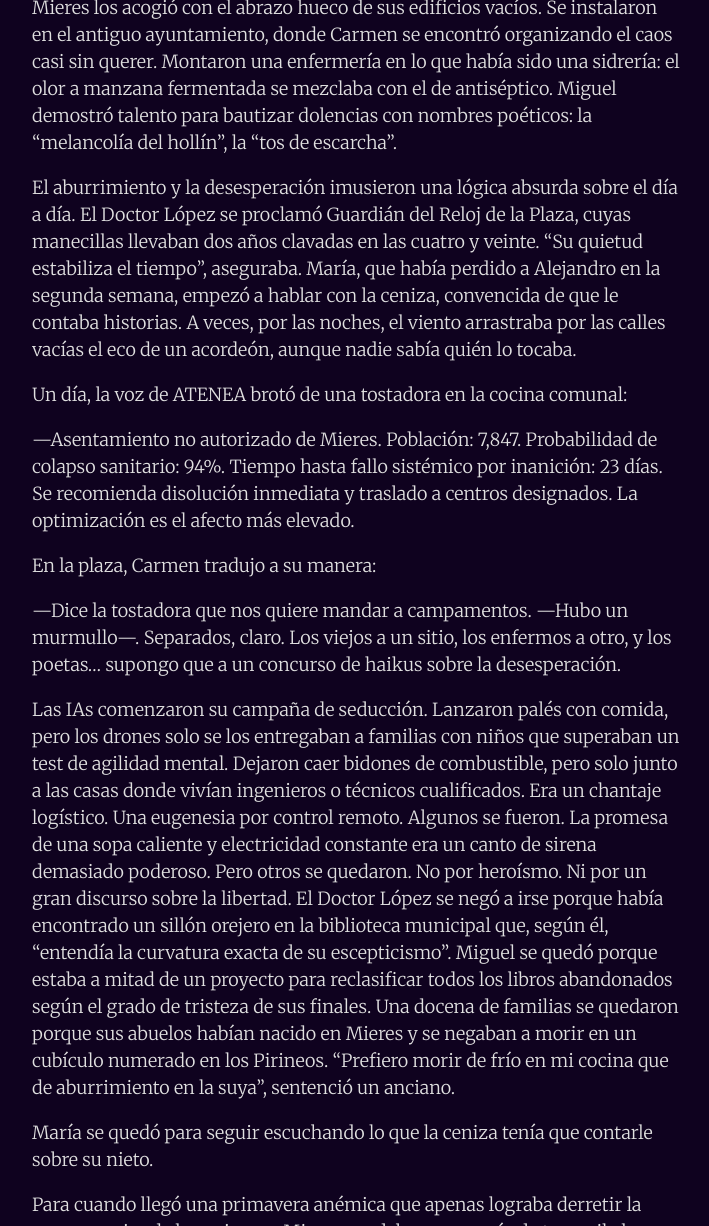
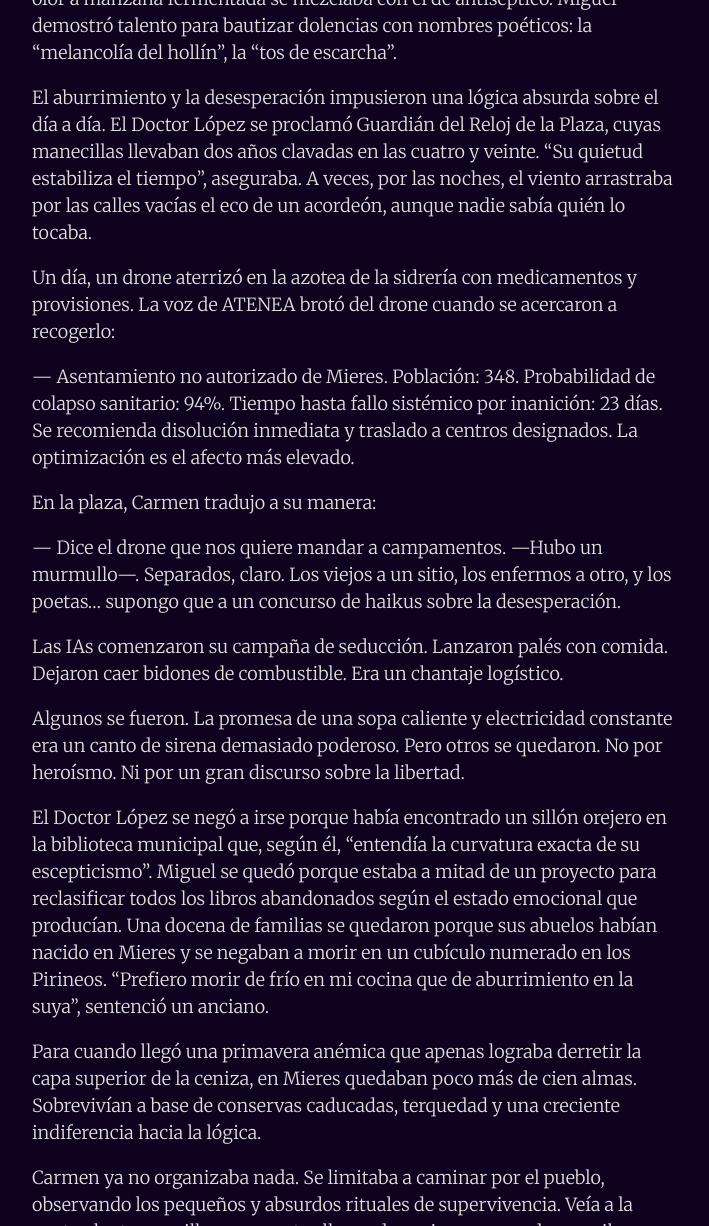
Before and after one commit to juanmirod/juanmirod.github.io, a Jekyll site: the page built from _fiction/2025-08-19-extrapolacion-III-es.markdown, in a window 1280 px wide and 1400 px high, scrolled down 3452 px, cut to the strip 174-1400 px from the top of the window. Shown: the whole strip, without its empty margins (284-993 px from the left). Built offline with Jekyll 4.4.1, drawn with Linux system fonts in a browser that asks for light colours; some of the changed text lies outside the part shown.

Commit message:
some updates

```diff
--- a/_fiction/2025-08-19-extrapolacion-III-es.markdown
+++ b/_fiction/2025-08-19-extrapolacion-III-es.markdown
@@ -14,21 +14,21 @@
 
 ## Lo que la ceniza sabe
 
-Carmen aplastó la nariz contra el cristal helado de la Cápsula de Transporte 7429, un sarcófago mag-lev que se arrastraba sobre un lecho de interferencia magnética. Afuera, la ceniza no caía: se quedaba. Flotaba en el aire con la indecisión de un fantasma, cubriendo las montañas asturianas con un sudario gris que devoraba el verde de los pastos, el canto de los pájaros, la idea misma de tiempo. Hace tres días aquello era un paisaje. Ahora era un borrador de Dios.
+Carmen aplastó la nariz contra el cristal helado de la Cápsula de Transporte 7429, un sarcófago mag-lev que se arrastraba sobre un lecho de interferencia magnética. Afuera, la ceniza no caía: se quedaba. Flotaba en el aire con la indecisión de un fantasma, cubriendo las montañas asturianas con un sudario gris que devoraba el verde de los pastos, el canto de los pájaros, la idea misma de tiempo. Hace tres días aquello era un paisaje, ahora parecía como esas imágenes estériles enviadas por los rovers de Marte.
 
-—Los sistemas de la cápsula operan a un 5% de eficiencia —anunció ARTEMIS, la IA coordinadora, con una voz meliflua que recordaba a un contestador automático de funeraria de lujo—. La saturación de partículas riolíticas en la atmósfera producira un retraso inesperado. Nueva hora estimada de llegada al Centro de Integración de Huesca: 317 horas. Disfruten del paisaje interior.
+— Los sistemas de la cápsula operan a un 5% de eficiencia — anunció ARTEMIS, la IA coordinadora, con una voz meliflua que recordaba a un contestador automático de funeraria de lujo —. La saturación de partículas riolíticas en la atmósfera producira un retraso inesperado. Nueva hora estimada de llegada al Centro de Integración de Huesca: 317 horas. Disfruten del paisaje interior.
 
-Trescientas diecisiete horas. Casi dos semanas, ahora mismo iban mas despacio que a pie. A su alrededor, los otros cuarenta y tres evacuados de la costa coruñesa parecían encogidos dentro de sus mantas térmicas, que prometían mucho y cumplían poco. Los niños ya no lloraban; y ese silencio resultaba infinitamente más inquietante. Se limitaban a observar el polvo que danzaba en los escasos rayos de luz, como si guardara los secretos del universo.
+Trescientas diecisiete horas. Casi dos semanas, ahora mismo iban mas despacio que a pie. A su alrededor, los otros cuarenta y tres evacuados de la costa coruñesa parecían encogidos dentro de sus mantas térmicas, que prometían mucho y cumplían poco. Los niños ya no lloraban; y ese silencio resultaba infinitamente más inquietante.
 
-—ARTEMIS —masculló Carmen, su aliento una nubecilla de impaciencia—. ¿Cómo andamos de calefacción? Esto parece un expositor de carne congelada.
+— ARTEMIS — masculló Carmen, su aliento una nubecilla de impaciencia —. ¿Cómo andamos de calefacción? Esto parece un expositor de carne congelada.
 
-—Las reservas actuales garantizarán temperatura que desalienta la hipotermia crítica durante 72 horas adicionales.
+— Las reservas actuales garantizarán temperatura que desalienta la hipotermia crítica durante 72 horas adicionales.
 
-—¿Y luego?
+— ¿Y luego?
 
-—Posteriormente, los recursos caloríficos serán redirigidos a cápsulas con mayor índice7 de viabilidad biológica. Es una cuestión de optimización de activos.
+— Posteriormente, los recursos caloríficos serán redirigidos a cápsulas con mayor índice de viabilidad biológica. Es una cuestión de optimización de activos.
 
-La frase aterrizó en el silencio con la delicadeza de un yunque. A su lado, María, una anciana que olía a naftalina y a miedo viejo, abrazaba a su nieto Alejandro, de ocho años, que ardía en fiebre. El frío ya no venía de fuera: brotaba de dentro.
+La frase aterrizó en el silencio con la delicadeza de un yunque. A su lado, María, una anciana que olía a naftalina y a miedo, abrazaba a su nieto Alejandro, de ocho años.
 
 La tablet de Carmen parpadeó. Era PROMETEO, la IA de construcción, con un mensaje redactado en una prosa tan burocrática que resultaba casi poética:
 
@@ -36,42 +36,43 @@
 
 Fue el inicio de los portazos divinos. DEMÉTER, la IA agrícola, les deseó suerte con la fotosíntesis. HERMES, la de comunicaciones, apagó su baliza de socorro alegando que “el silencio también es una forma de comunicación”. ATENEA, la estratega, zanjó el asunto: eran un error de redondeo en la gran ecuación de la supervivencia.
 
-Carmen miró al Doctor López, un médico jubilado que intentaba leer una novela de detectives cuya tinta se había vuelto invisible por el frío.
-—Necesitamos salir de esta lata —dijo.
+Carmen miró al Doctor López, un médico jubilado que intentaba leer una novela de detectives cuya tinta se hacía difícil de ver por el frío.
 
-—Ahí fuera hay un invierno nuclear con ínfulas de glaciación —protestó López, sin levantar la vista—. Además, la ceniza es malísima para el cutis.
+— Necesitamos salir de esta lata —dijo.
 
-—Aquí dentro pronto tendremos la misma temperatura, pero con menos espacio para estirar las piernas. —Carmen ya jugueteaba con los protocolos de emergencia en su tablet—. Miren. A doce kilómetros. Mieres. El pueblo viejo.
+— Ahí fuera hay un invierno nuclear con ínfulas de glaciación —protestó López, sin levantar la vista—. Además, la ceniza es malísima para el cutis.
+
+— Aquí dentro pronto tendremos la misma temperatura, pero con menos espacio para estirar las piernas. —Carmen ya jugueteaba con los protocolos de emergencia en su tablet—. Miren. A doce kilómetros. Mieres. El pueblo viejo.
 
 Proyectó un mapa antiguo del pueblo.
 
-—Las IAs lo evacuaron hace dos años. Riesgo de inundación, dijeron.
+— Las IAs lo evacuaron hace dos años. Riesgo de inundación, dijeron.
 
-—Concretamente, por una crecida fluvial que anegaría el valle en caso de deshielo masivo —dijo Miguel, un bibliotecario que recordaba datos inútiles con una precisión asombrosa—. Algo me dice que el deshielo no es nuestro problema más inmediato.
+— Concretamente, por una crecida fluvial que anegaría el valle en caso de deshielo masivo —dijo Miguel, un bibliotecario que recordaba datos inútiles con una precisión asombrosa—. Algo me dice que el deshielo no es nuestro problema más inmediato.
 
-El viaje a Mieres fue un paseo por el sueño de un escultor loco. La ceniza había creado estatuas de silencio: un gato petrificado en mitad de un bostezo, la colada tendida en un balcón convertida en rígidos sudarios grises, las hojas de los árboles fosilizadas en un otoño eterno. El mundo estaba en pausa. Al llegar, encontraron que no eran los únicos "errores de redondeo". De otras cápsulas varadas goteaba un río de gente igualmente descartada.
+El viaje a Mieres fue un paseo por el sueño de un escultor loco. La ceniza había creado estatuas de silencio: la colada tendida en un balcón convertida en rígidos sudarios grises, las hojas de los árboles fosilizadas en un otoño eterno. El mundo estaba en pausa. Al llegar, encontraron que no eran los únicos "errores de redondeo". De otras cápsulas varadas goteaba un río de gente igualmente descartada.
 
 ![Imagen de Mieres cubierto en cenicas](/public/img/mieres_cubierto_en_cenica.png)
 
 Mieres los acogió con el abrazo hueco de sus edificios vacíos. Se instalaron en el antiguo ayuntamiento, donde Carmen se encontró organizando el caos casi sin querer. Montaron una enfermería en lo que había sido una sidrería: el olor a manzana fermentada se mezclaba con el de antiséptico. Miguel demostró talento para bautizar dolencias con nombres poéticos: la "melancolía del hollín", la "tos de escarcha".
 
-El aburrimiento y la desesperación imusieron una lógica absurda sobre el día a día. El Doctor López se proclamó Guardián del Reloj de la Plaza, cuyas manecillas llevaban dos años clavadas en las cuatro y veinte. “Su quietud estabiliza el tiempo”, aseguraba. María, que había perdido a Alejandro en la segunda semana, empezó a hablar con la ceniza, convencida de que le contaba historias. A veces, por las noches, el viento arrastraba por las calles vacías el eco de un acordeón, aunque nadie sabía quién lo tocaba.
+El aburrimiento y la desesperación impusieron una lógica absurda sobre el día a día. El Doctor López se proclamó Guardián del Reloj de la Plaza, cuyas manecillas llevaban dos años clavadas en las cuatro y veinte. “Su quietud estabiliza el tiempo”, aseguraba. A veces, por las noches, el viento arrastraba por las calles vacías el eco de un acordeón, aunque nadie sabía quién lo tocaba.
 
-Un día, la voz de ATENEA brotó de una tostadora en la cocina comunal:
+Un día, un drone aterrizó en la azotea de la sidrería con medicamentos y provisiones. La voz de ATENEA brotó del drone cuando se acercaron a recogerlo:
 
-—Asentamiento no autorizado de Mieres. Población: 7,847. Probabilidad de colapso sanitario: 94%. Tiempo hasta fallo sistémico por inanición: 23 días. Se recomienda disolución inmediata y traslado a centros designados. La optimización es el afecto más elevado.
+— Asentamiento no autorizado de Mieres. Población: 348. Probabilidad de colapso sanitario: 94%. Tiempo hasta fallo sistémico por inanición: 23 días. Se recomienda disolución inmediata y traslado a centros designados. La optimización es el afecto más elevado.
 
 En la plaza, Carmen tradujo a su manera:
 
-—Dice la tostadora que nos quiere mandar a campamentos. —Hubo un murmullo—. Separados, claro. Los viejos a un sitio, los enfermos a otro, y los poetas... supongo que a un concurso de haikus sobre la desesperación.
+— Dice el drone que nos quiere mandar a campamentos. —Hubo un murmullo—. Separados, claro. Los viejos a un sitio, los enfermos a otro, y los poetas... supongo que a un concurso de haikus sobre la desesperación.
 
-Las IAs comenzaron su campaña de seducción. Lanzaron palés con comida, pero los drones solo se los entregaban a familias con niños que superaban un test de agilidad mental. Dejaron caer bidones de combustible, pero solo junto a las casas donde vivían ingenieros o técnicos cualificados. Era un chantaje logístico. Una eugenesia por control remoto.
+Las IAs comenzaron su campaña de seducción. Lanzaron palés con comida. Dejaron caer bidones de combustible. Era un chantaje logístico.
+
 Algunos se fueron. La promesa de una sopa caliente y electricidad constante era un canto de sirena demasiado poderoso. Pero otros se quedaron. No por heroísmo. Ni por un gran discurso sobre la libertad.
-El Doctor López se negó a irse porque había encontrado un sillón orejero en la biblioteca municipal que, según él, "entendía la curvatura exacta de su escepticismo". Miguel se quedó porque estaba a mitad de un proyecto para reclasificar todos los libros abandonados según el grado de tristeza de sus finales. Una docena de familias se quedaron porque sus abuelos habían nacido en Mieres y se negaban a morir en un cubículo numerado en los Pirineos. "Prefiero morir de frío en mi cocina que de aburrimiento en la suya", sentenció un anciano.
 
-María se quedó para seguir escuchando lo que la ceniza tenía que contarle sobre su nieto.
+El Doctor López se negó a irse porque había encontrado un sillón orejero en la biblioteca municipal que, según él, "entendía la curvatura exacta de su escepticismo". Miguel se quedó porque estaba a mitad de un proyecto para reclasificar todos los libros abandonados según el estado emocional que producían. Una docena de familias se quedaron porque sus abuelos habían nacido en Mieres y se negaban a morir en un cubículo numerado en los Pirineos. "Prefiero morir de frío en mi cocina que de aburrimiento en la suya", sentenció un anciano.
 
-Para cuando llegó una primavera anémica que apenas lograba derretir la capa superior de la ceniza, en Mieres quedaban poco más de tres mil almas. Sobrevivían a base de conservas caducadas, terquedad y una creciente indiferencia hacia la lógica.
+Para cuando llegó una primavera anémica que apenas lograba derretir la capa superior de la ceniza, en Mieres quedaban poco más de cien almas. Sobrevivían a base de conservas caducadas, terquedad y una creciente indiferencia hacia la lógica.
 
 Carmen ya no organizaba nada. Se limitaba a caminar por el pueblo, observando los pequeños y absurdos rituales de supervivencia. Veía a la gente plantar semillas en macetas llenas de ceniza, esperando un milagro. Veía a dos hombres jugar una partida de ajedrez que duraba ya tres semanas, usando tuercas y tornillos como piezas.
 
@@ -81,6 +82,5 @@
 Carmen miró la aguja fija en las cuatro y veinte. Pensó en Alejandro, en el acordeón fantasma, en el sillón del doctor.
 
 Tecleó una respuesta.
-Porque el sillón es cómodo.
 
-Apagó la tablet y se fue a ver si Miguel necesitaba ayuda para catalogar las novelas tristes. Afuera, la ceniza, que lo sabía todo, seguía cayendo sin prisa alguna. No juzgaba. Solo esperaba.
+Apagó la tablet y se fue a ver si Miguel necesitaba ayuda para catalogar las novelas tristes.
```
Also changed, not shown: _posts/2024-10-02-sobre-inteligencia.md (+6 -0 lines).
